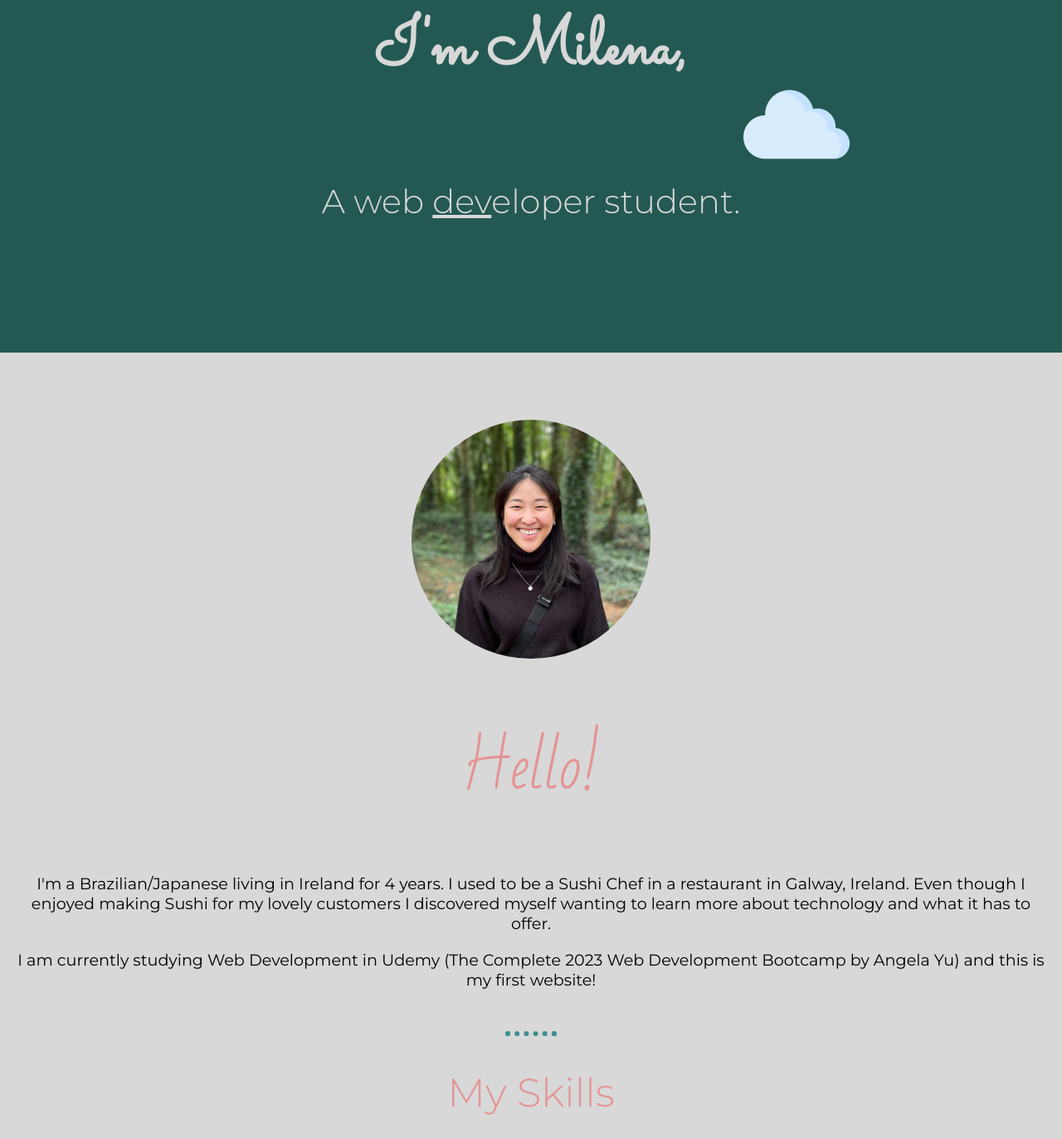
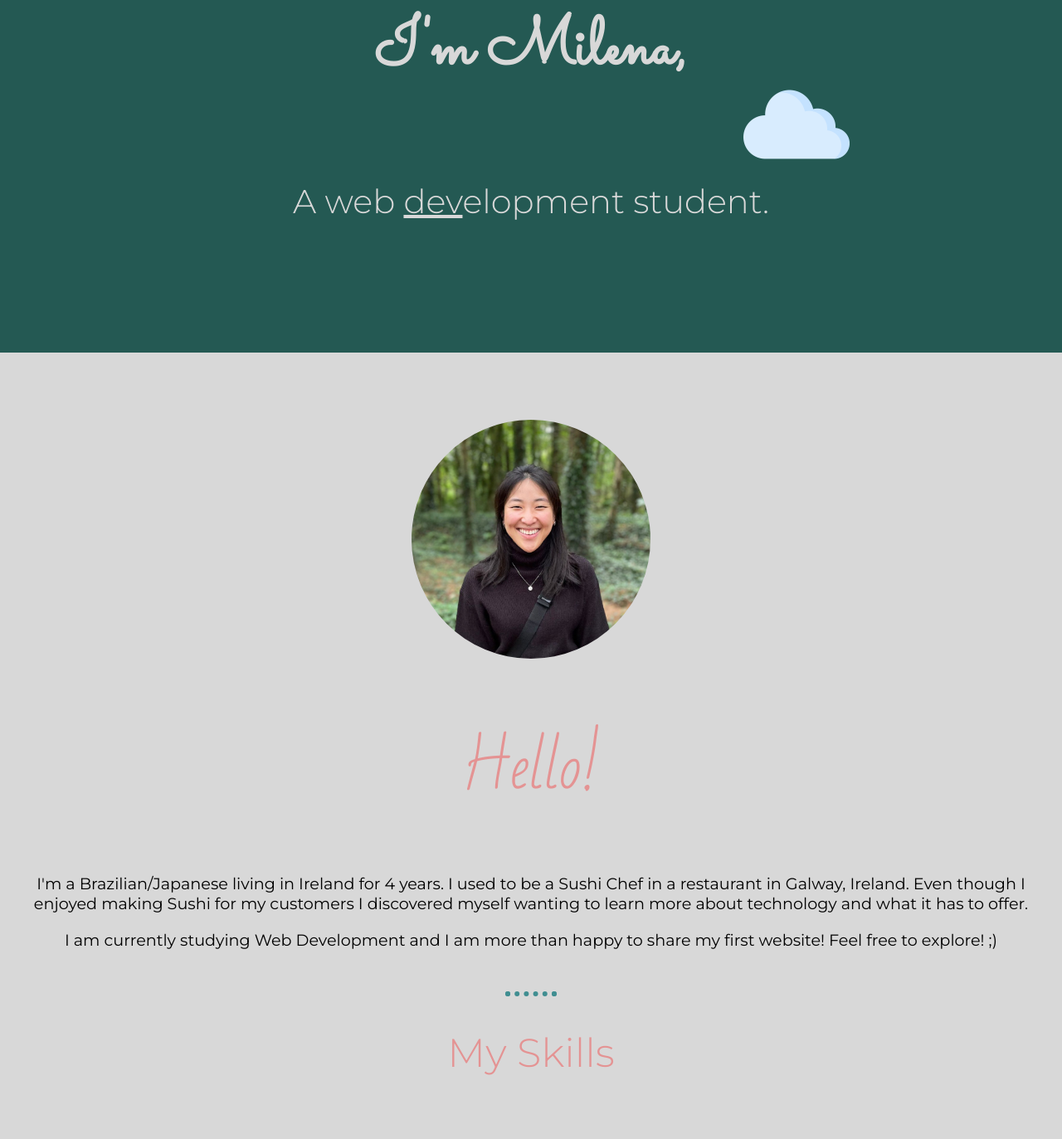
Before and after one commit to kimuramilena/personal-website, a plain HTML site: page index.html in a window 1280 px wide. Shown: the part 375-1748 px from the top of the page at 83% size. Drawn offline with Linux system fonts and the light colour scheme.

Commit message:
Fixed spelling mistakes

```diff
--- a/index.html
+++ b/index.html
@@ -29,14 +29,14 @@
         <img class=middle-cloud src="./images/cloud-computing.png" alt="cloud-flaticon">
              <h3> I'm Milena,</h3>
              <img class=bottom-cloud src="./images/cloud-computing.png" alt="cloud-flaticon">
-                <h4>A web <span class="dev">dev</span>eloper student.</h4>
+                <h4>A web <span class="dev">dev</span>elopment student.</h4>
     </div>
     <div class="middle-container">
         <img class="profile-picture" src="./images/profile pic.jpeg" alt="Milena's Profile Picture">
 
      <h2 id="intro-mid-cont">Hello!</h2>
-         <p>I'm a Brazilian/Japanese living in Ireland for 4 years. I used to be a Sushi Chef in a restaurant in Galway, Ireland. Even though I enjoyed making Sushi for my lovely customers I discovered myself wanting to learn more about technology and what it has to offer. </p>
-         <p>I am currently studying Web Development in Udemy (The Complete 2023 Web Development Bootcamp by Angela Yu) and this is my first website!</p>
+         <p>I'm a Brazilian/Japanese living in Ireland for 4 years. I used to be a Sushi Chef in a restaurant in Galway, Ireland. Even though I enjoyed making Sushi for my customers I discovered myself wanting to learn more about technology and what it has to offer. </p>
+         <p>I am currently studying Web Development and I am more than happy to share my first website! Feel free to explore! ;)</p>
 
 <hr />
 
```
